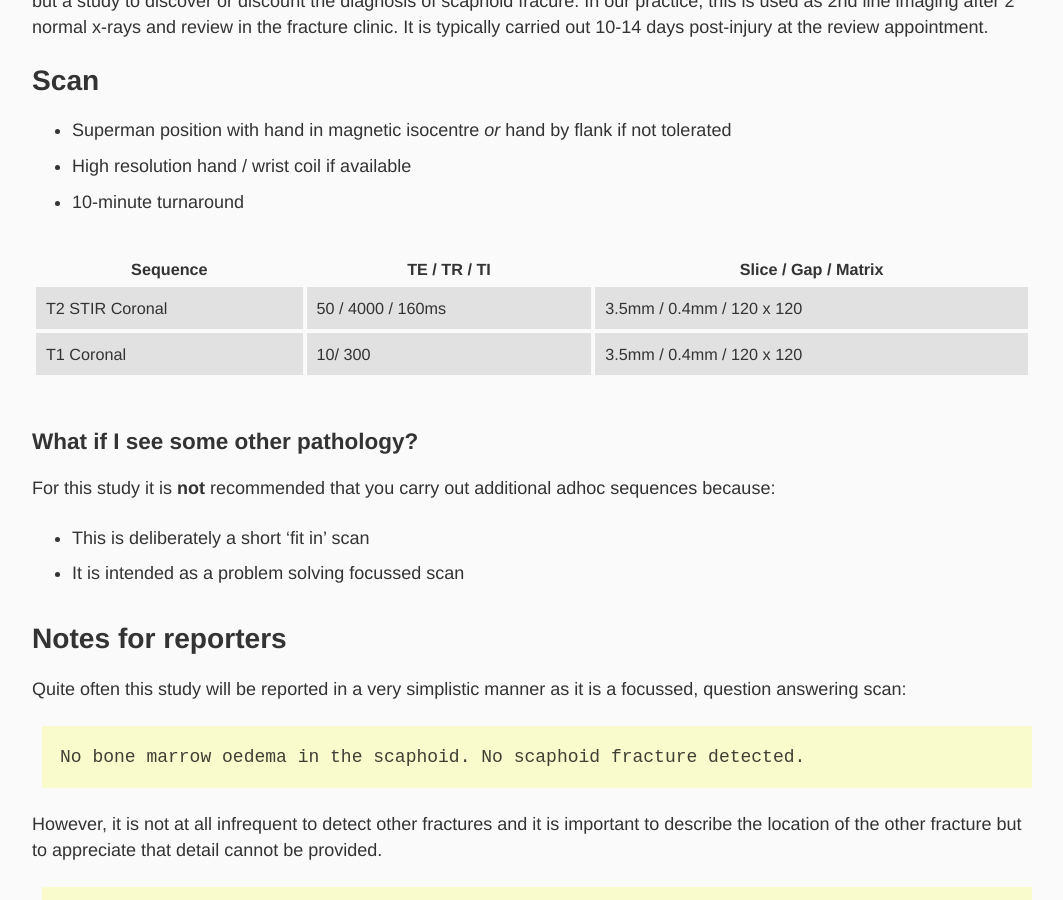
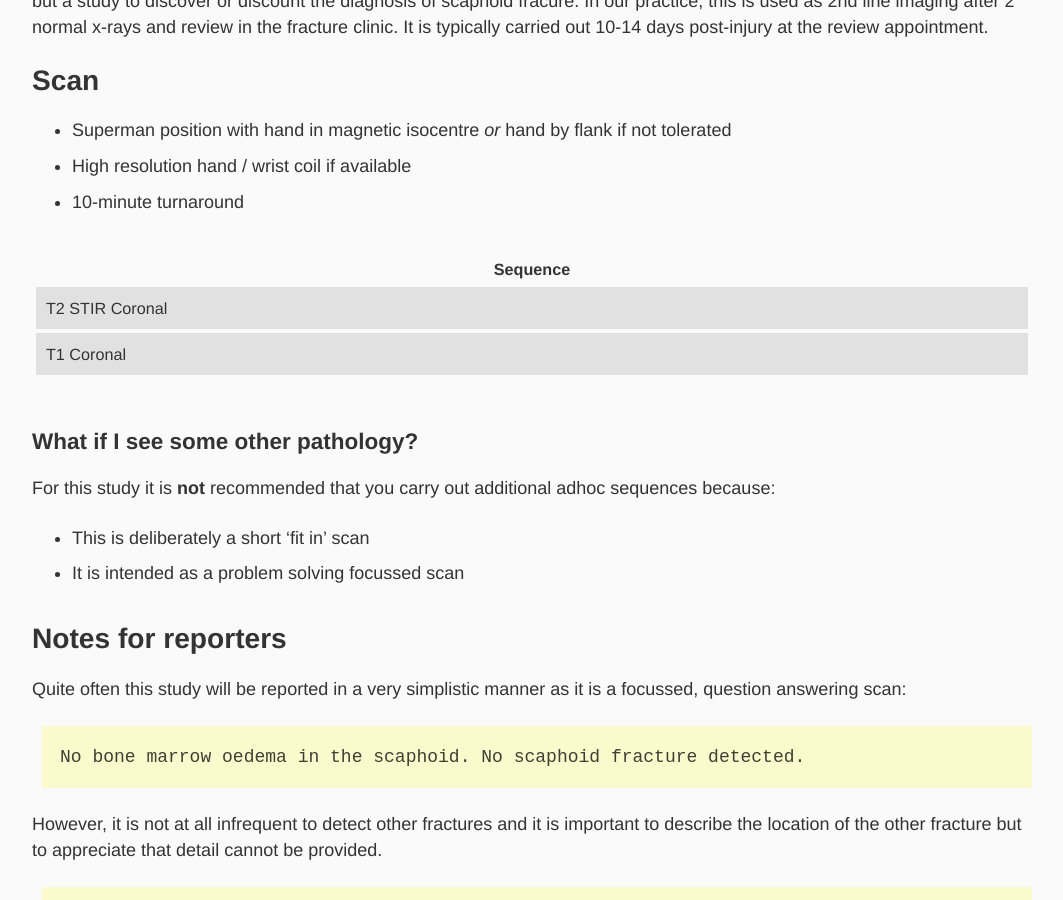
Before and after one commit to harrogatemsk/harrogatemsk.github.io, a Jekyll site: the page built from _protocols/scaphoid.md, in a window 1280 px wide and 900 px high, scrolled down 353 px. Shown: the whole window, without its empty margins (108-1171 px from the left). Built offline with Jekyll 4.4.1, drawn with Linux system fonts in a browser that asks for light colours; some web fonts are replaced.

Commit message:
Update from Forestry.io - scaphoid.md

```diff
--- a/_protocols/scaphoid.md
+++ b/_protocols/scaphoid.md
@@ -13,10 +16,10 @@ It needs to be carefully used, with education of referrers to understand that th
 - High resolution hand / wrist coil if available
 - 10-minute turnaround
 
-| Sequence        | TE / TR / TI        | Slice / Gap / Matrix      |
-|---              |---                  |---                        |
-| T2 STIR Coronal | 50 / 4000 / 160ms   | 3.5mm / 0.4mm / 120 x 120 |
-| T1 Coronal      | 10/ 300             | 3.5mm / 0.4mm / 120 x 120 |
+| Sequence        |
+|---              |
+| T2 STIR Coronal |
+| T1 Coronal      |
 
 #### What if I see some other pathology?
 For this study it is **not** recommended that you carry out additional adhoc sequences because:
```
Also changed, not shown: other parts of _protocols/scaphoid.md (+3 -0 lines), .forestry/front_matter/templates/protocols.yml.
